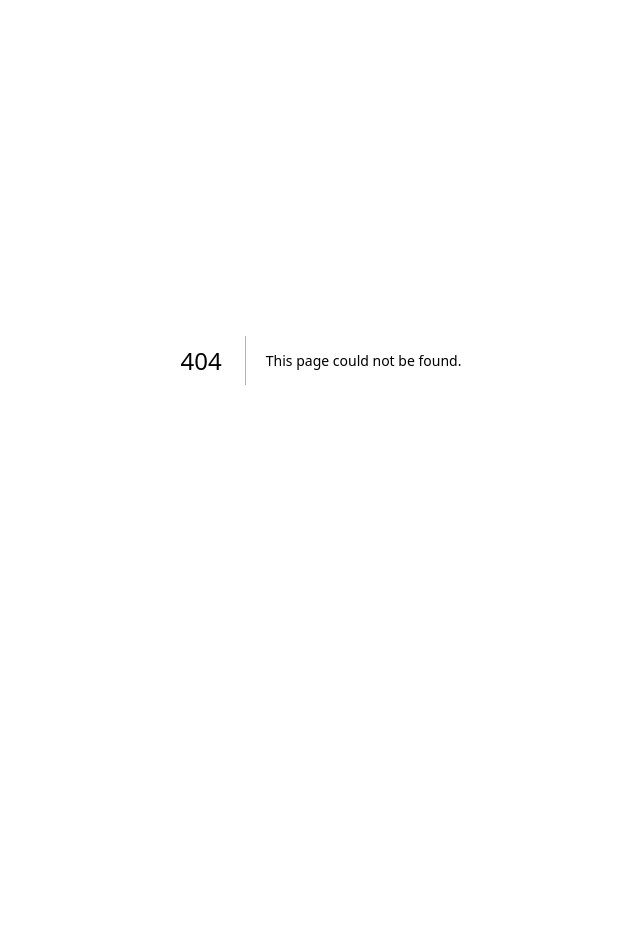
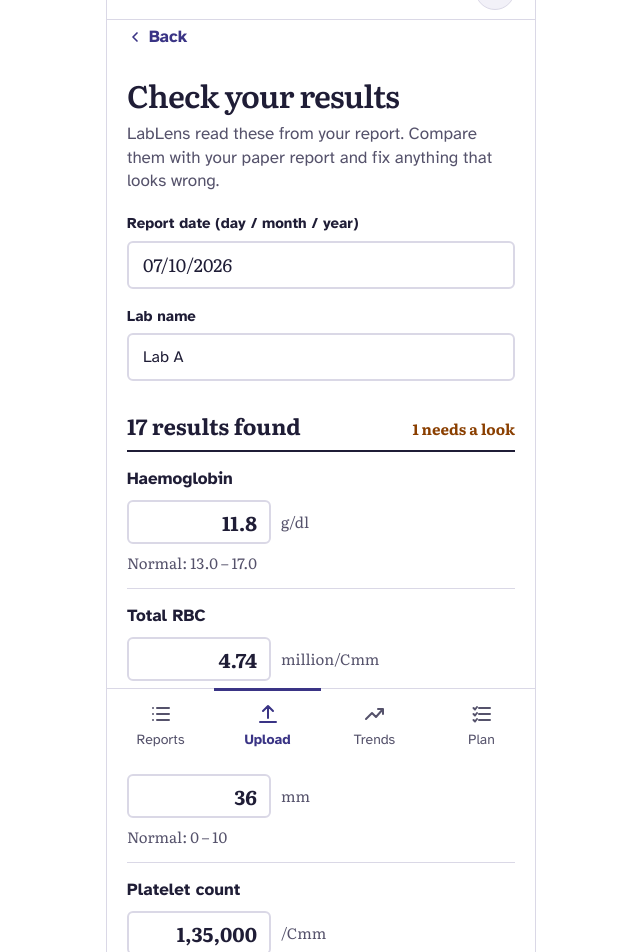
Before and after one commit to Nabil-Sajjad-Evan/LabLens, a Next.js app: page /check in a window 1280 px wide. Before the commit this address had no page. Shown: the part 40-992 px from the top of the page, without its empty margins (319-959 px from the left). Before the commit the page ends 800 px from the top, so only its background shows below. Built offline with nearby package versions, Linux system fonts and the light colour scheme.

Commit message:
Complete C5 Check results screen

```diff
--- /dev/null
+++ b/app/check/page.tsx
@@ -0,0 +1,185 @@
+// app/check/page.tsx
+// Screen C5: Check results (route: /check)
+"use client";
+
+import { useState } from "react";
+import Link from "next/link";
+import Screen from "@/components/Screen";
+import { PageTitle } from "@/components/Headings";
+import PrimaryButton from "@/components/PrimaryButton";
+import TextLink from "@/components/TextLink";
+import { results as initialResults, formatNumber } from "@/lib/sample-data";
+import { formatRange } from "@/lib/format";
+
+export default function CheckResultsPage() {
+  const [reportDate, setReportDate] = useState("07/10/2026");
+  const [labName, setLabName] = useState("Lab A");
+  const [showAll, setShowAll] = useState(false);
+
+  // Keep test values in state
+  const [testValues, setTestValues] = useState<Record<string, string>>(() => {
+    const map: Record<string, string> = {};
+    for (const r of initialResults) {
+      if (r.id === "mpv") {
+        map[r.id] = "";
+      } else if (r.value !== null) {
+        map[r.id] = r.id === "plt" ? formatNumber(r.value) : String(r.value);
+      } else {
+        map[r.id] = "";
+      }
+    }
+    return map;
+  });
+
+  const handleValueChange = (id: string, val: string) => {
+    setTestValues((prev) => ({ ...prev, [id]: val }));
+  };
+
+  // The 6 tests visible initially in the mockup
+  const initialIds = ["hb", "rbc", "esr", "plt", "mpv", "wbc"];
+  const initialItems = initialIds
+    .map((id) => initialResults.find((r) => r.id === id))
+    .filter(Boolean) as typeof initialResults;
+
+  const remainingItems = initialResults.filter((r) => !initialIds.includes(r.id));
+  const displayedItems = showAll ? [...initialItems, ...remainingItems] : initialItems;
+
+  return (
+    <Screen active="Upload" showAccount>
+      {/* Back button */}
+      <Link
+        href="/upload"
+        className="mt-1 flex items-center gap-1.5 text-[1.0625rem] font-bold text-brand"
+      >
+        <svg
+          width="16"
+          height="16"
+          viewBox="0 0 24 24"
+          fill="none"
+          stroke="currentColor"
+          strokeWidth="2.5"
+          strokeLinecap="round"
+          strokeLinejoin="round"
+          aria-hidden="true"
+        >
+          <path d="M15 18l-6-6 6-6" />
+        </svg>
+        Back
+      </Link>
+
+      <PageTitle>Check your results</PageTitle>
+
+      <p className="mt-2 text-[1.0625rem] leading-snug text-muted">
+        LabLens read these from your report. Compare them with your paper report and fix anything
+        that looks wrong.
+      </p>
+
+      {/* Meta input fields */}
+      <div className="mt-5 space-y-4">
+        <div>
+          <label htmlFor="report-date" className="block text-[0.9375rem] font-bold text-ink">
+            Report date (day / month / year)
+          </label>
+          <input
+            id="report-date"
+            type="text"
+            value={reportDate}
+            onChange={(e) => setReportDate(e.target.value)}
+            className="mt-1.5 h-12 w-full rounded-md border-2 border-rule bg-white px-3.5 font-serif text-lg text-ink focus-visible:outline-none focus-visible:ring-2 focus-visible:ring-brand"
+          />
+        </div>
+
+        <div>
+          <label htmlFor="lab-name" className="block text-[0.9375rem] font-bold text-ink">
+            Lab name
+          </label>
+          <input
+            id="lab-name"
+            type="text"
+            value={labName}
+            onChange={(e) => setLabName(e.target.value)}
+            className="mt-1.5 h-12 w-full rounded-md border-2 border-rule bg-white px-3.5 text-base text-ink focus-visible:outline-none focus-visible:ring-2 focus-visible:ring-brand"
+          />
+        </div>
+      </div>
+
+      {/* Count summary bar */}
+      <div className="mt-7 flex items-baseline justify-between border-b-2 border-ink pb-2">
+        <span className="font-serif text-[1.375rem] font-bold text-ink">17 results found</span>
+        <span className="font-serif text-[0.9375rem] font-bold text-warn">
+          1 needs a look
+        </span>
+      </div>
+
+      {/* Results list */}
+      <div>
+        {displayedItems.map((r) => {
+          const isMpv = r.id === "mpv";
+          const val = testValues[r.id] ?? "";
+
+          return (
+            <div
+              key={r.id}
+              className={`py-3.5 ${
+                isMpv
+                  ? "-mx-5 bg-[#FFF2DE] px-5 py-4"
+                  : "border-b border-rule last:border-b-0"
+              }`}
+            >
+              <label htmlFor={`input-${r.id}`} className="block text-[1.0625rem] font-bold text-ink">
+                {r.name}
+              </label>
+
+              <div className="mt-2 flex items-center gap-2.5">
+                <input
+                  id={`input-${r.id}`}
+                  type="text"
+                  value={val}
+                  placeholder={isMpv ? "empty" : ""}
+                  onChange={(e) => handleValueChange(r.id, e.target.value)}
+                  className={`h-11 w-36 rounded-md border-2 bg-white px-3 text-right font-serif text-[1.25rem] font-bold ${
+                    isMpv && !val
+                      ? "border-[#8A3F00] text-center font-serif text-base font-bold text-muted placeholder:text-muted"
+                      : "border-rule text-ink"
+                  } focus-visible:outline-none focus-visible:ring-2 focus-visible:ring-brand`}
+                />
+                <span className="font-serif text-[0.9375rem] text-muted">{r.unit}</span>
+              </div>
+
+              {isMpv && !val && (
+                <p className="mt-2 text-[0.875rem] font-bold leading-snug text-warn">
+                  There is no value for this on your report. Add it, or leave it empty.
+                </p>
+              )}
+
+              <p className="mt-2 font-serif text-[0.9375rem] text-muted">
+                Normal: {formatRange(r)}
+              </p>
+            </div>
+          );
+        })}
+      </div>
+
+      {/* Show more toggle */}
+      {!showAll && (
+        <div className="mt-4">
+          <button
+            type="button"
+            onClick={() => setShowAll(true)}
+            className="text-[1.0625rem] font-bold text-brand underline underline-offset-4"
+          >
+            Show 11 more results
+          </button>
+        </div>
+      )}
+
+      {/* Bottom actions */}
+      <div className="mt-8 flex flex-col items-center">
+        <PrimaryButton href="/reports/latest">Looks right, show my results</PrimaryButton>
+        <TextLink href="/upload" muted className="mt-1">
+          Cancel
+        </TextLink>
+      </div>
+    </Screen>
+  );
+}
```
